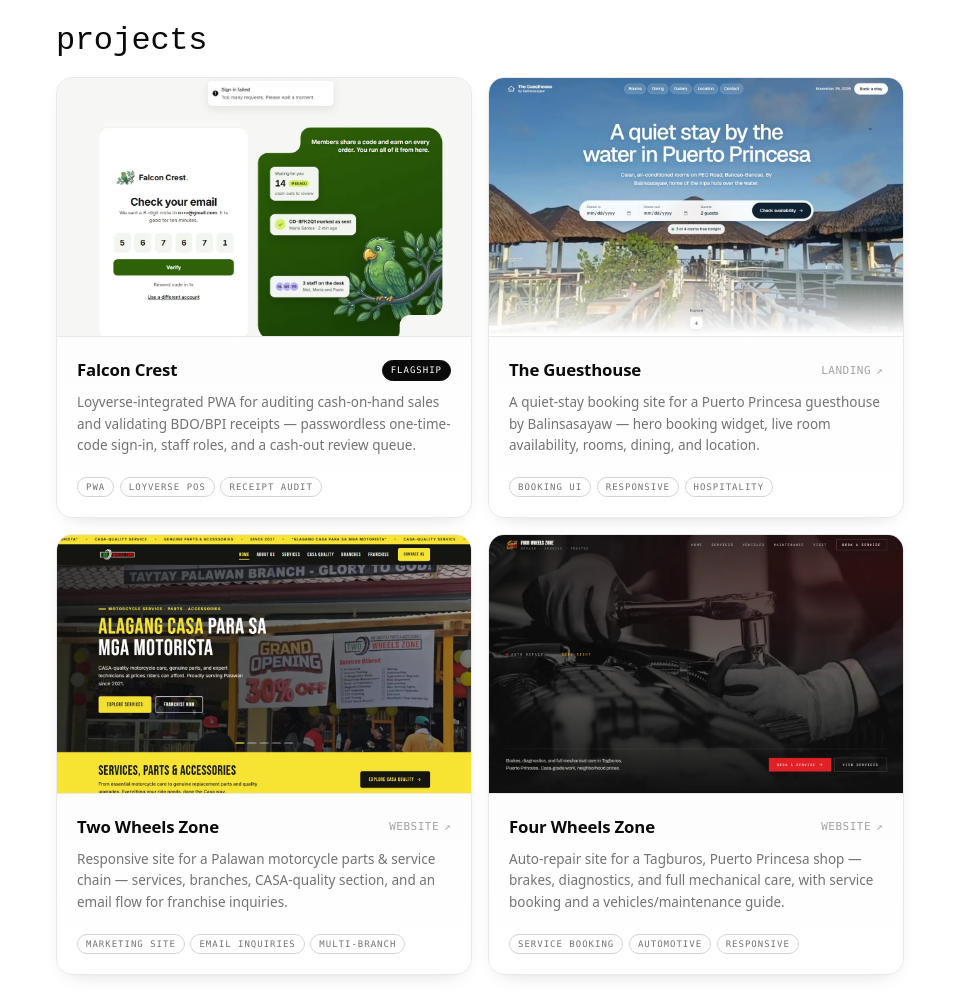
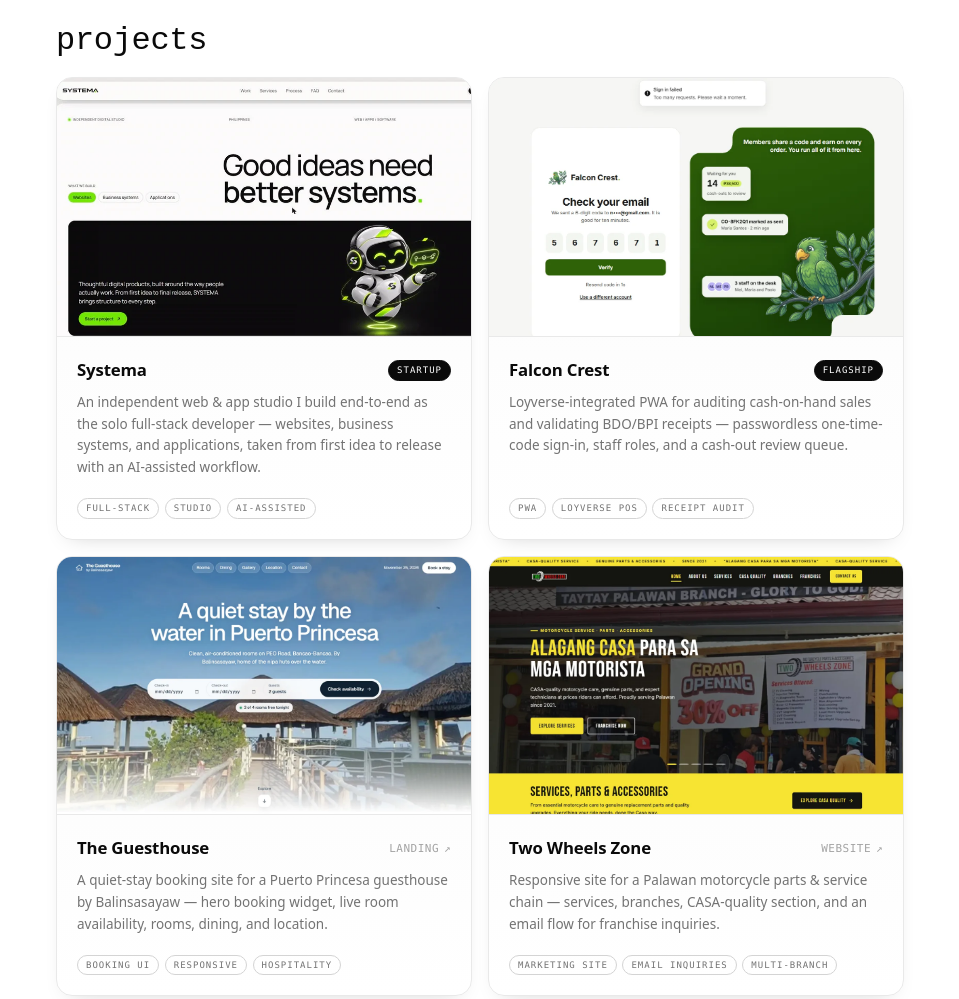
Before and after one commit to sktle-niel/portfolio-site, a plain HTML site: page index.html in a window 1280 px wide. Shown: the part 1734-2733 px from the top of the page, without its empty margins (272-1231 px from the left). Drawn offline with Linux system fonts and the light colour scheme.

Commit message:
Add Systema studio to projects; drop Loyverse POS from skills
Lead the projects grid with Systema (independent web & app studio) plus a
homepage screenshot; remove Loyverse POS from the Database & Tools list.

```diff
--- a/index.html
+++ b/index.html
@@ -175,6 +175,20 @@
         <div class="proj-grid">
 
           <article class="card reveal">
+            <div class="card-shot"><img src="assets/systema.webp" width="800" height="500" alt="SYSTEMA studio homepage — the headline Good ideas need better systems beside a green robot mascot, with Websites, Business systems, and Applications listed as what they build" loading="lazy"></div>
+            <div class="card-body">
+              <div class="card-top">
+                <h3>Systema</h3>
+                <span class="tag featured">Startup</span>
+              </div>
+              <p class="card-desc">An independent web &amp; app studio I build end-to-end as the solo full-stack developer — websites, business systems, and applications, taken from first idea to release with an AI-assisted workflow.</p>
+              <div class="card-tags">
+                <span class="tag">Full-stack</span><span class="tag">Studio</span><span class="tag">AI-assisted</span>
+              </div>
+            </div>
+          </article>
+
+          <article class="card reveal">
             <div class="card-shot"><img src="assets/falcon-crest.webp" width="800" height="500" alt="Falcon Crest sign-in screen with one-time code verification and a cash-out review dashboard" loading="lazy"></div>
             <div class="card-body">
               <div class="card-top">
@@ -276,7 +290,7 @@
           <div class="skill-group reveal">
             <h3>Database &amp; Tools</h3>
             <div class="skill-tags">
-              <span class="tag">MySQL</span><span class="tag">Git</span><span class="tag">AWS</span><span class="tag">Loyverse POS</span>
+              <span class="tag">MySQL</span><span class="tag">Git</span><span class="tag">AWS</span>
             </div>
           </div>
           <div class="skill-group reveal">
```
Also changed, not shown: assets/systema.webp (added).
